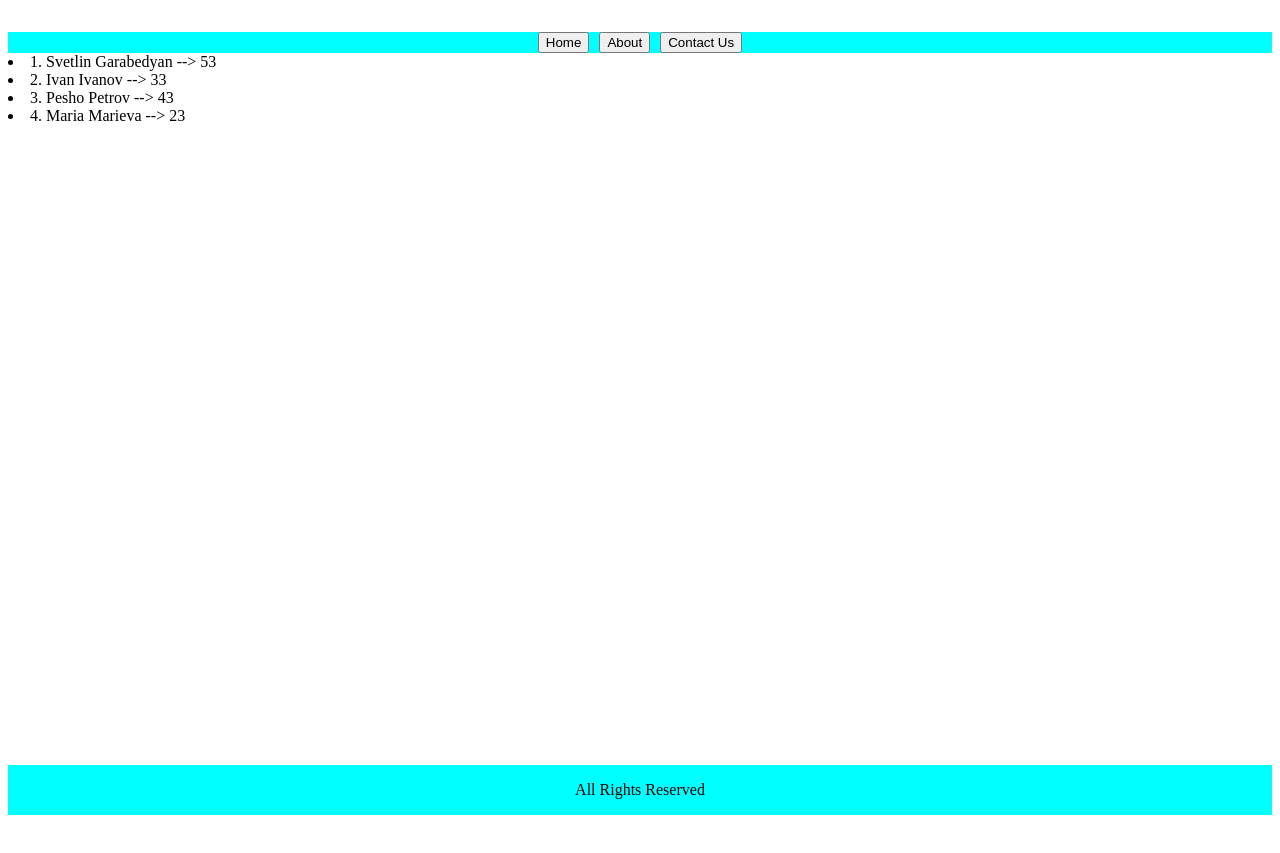
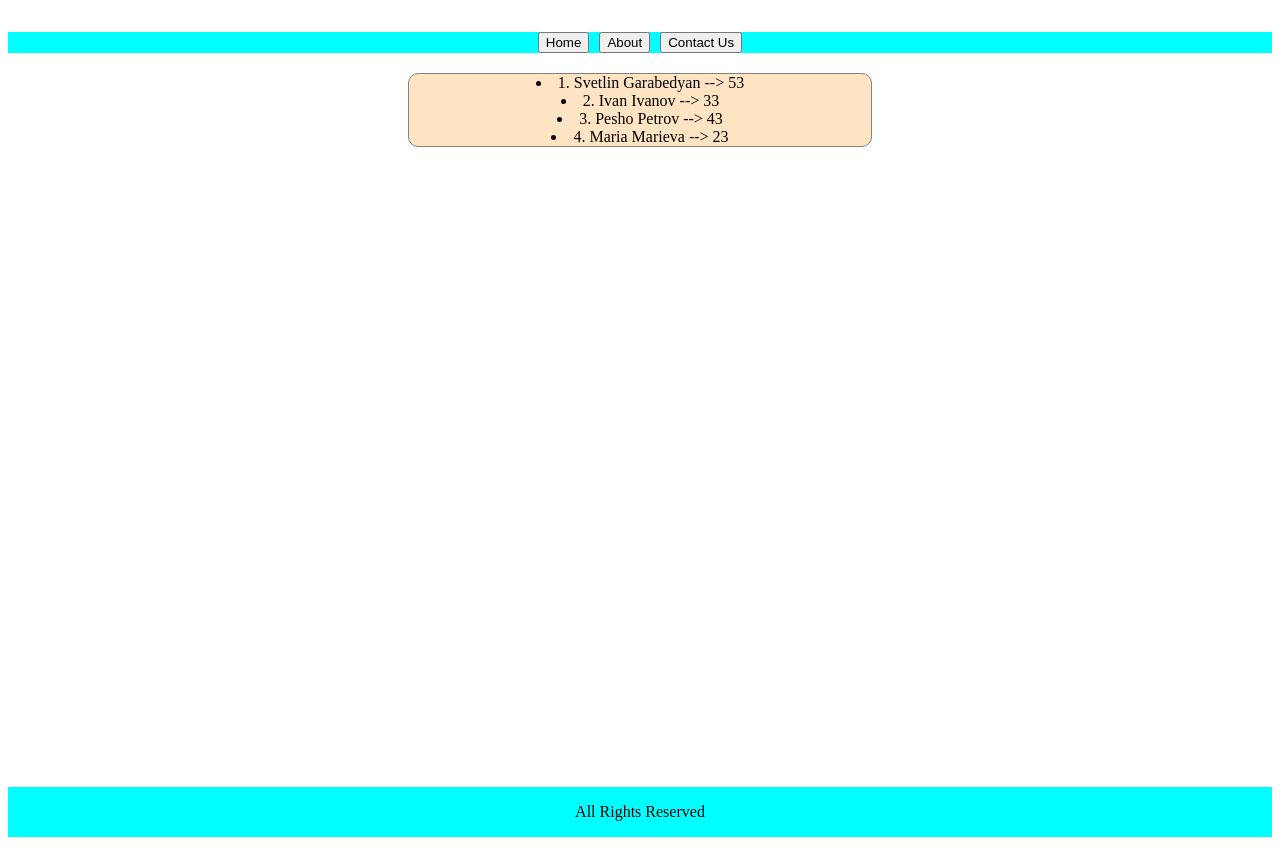
Before and after one commit to SvetlinGG/Angular-Components, an Angular app in the folder component-train/: page / in a window 1280 px wide. Before the commit the page ends 831 px from the top, so only its background shows below. Built offline with nearby package versions, Linux system fonts and the light colour scheme.

Commit message:
little styling

```diff
--- a/component-train/src/app/main/main.component.css
+++ b/component-train/src/app/main/main.component.css
@@ -0,0 +1,10 @@
+.users {
+    border: 1px solid gray;
+    display: flex;
+    justify-content: center;
+    align-items: center;
+    flex-direction: column;
+    margin: 20px 400px;
+    border-radius: 10px;
+    background-color: bisque;
+}
```
